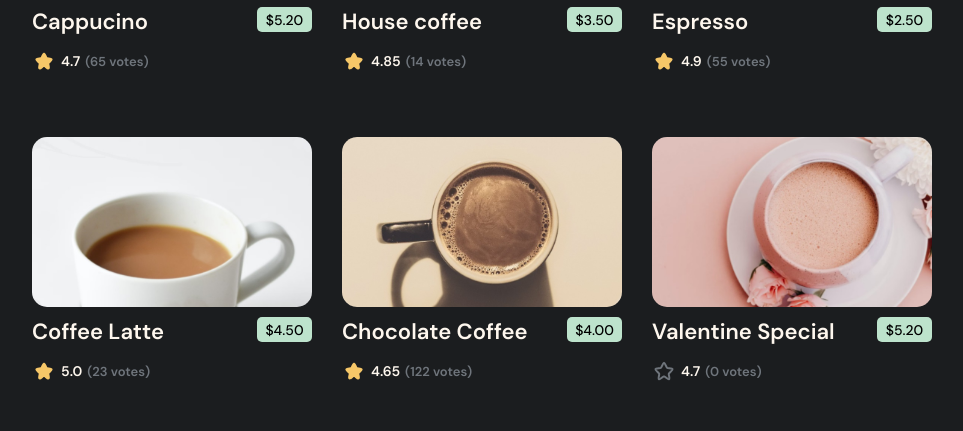
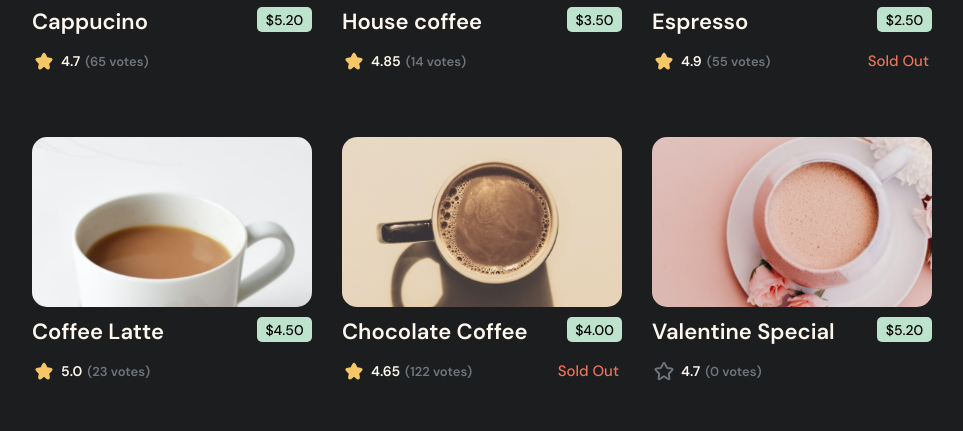
Before and after one commit to mariusboncev1/Coffeein.md-_mock-up_, a plain HTML site: page index.html in a window 1280 px wide. Shown: the part 627-1058 px from the top of the page, without its empty margins (158-1121 px from the left). Drawn offline with Linux system fonts and the light colour scheme.

Commit message:
Update index.html

```diff
--- a/index.html
+++ b/index.html
@@ -85,7 +85,7 @@
                             <span class="cappuccino-rating"> 4.9</span>
                             <p class="ratings">(<span class="ratings-count">55</span>&nbsp;votes)</p>
                         </div>
-                        <span class="sold-out"></span>
+                        <span class="sold-out">Sold Out</span>
                     </div>
                 </div>
 
@@ -123,7 +123,7 @@
                             <span class="cappuccino-rating"> 4.65</span>
                             <p class="ratings">(<span class="ratings-count">122</span>&nbsp;votes)</p>
                         </div>
-                        <span class="sold-out"></span>
+                        <span class="sold-out">Sold Out</span>
                     </div>
                 </div>
 
```
